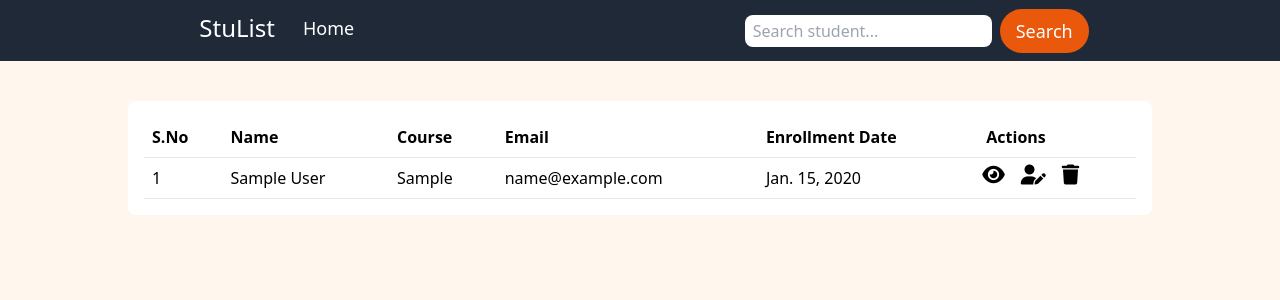
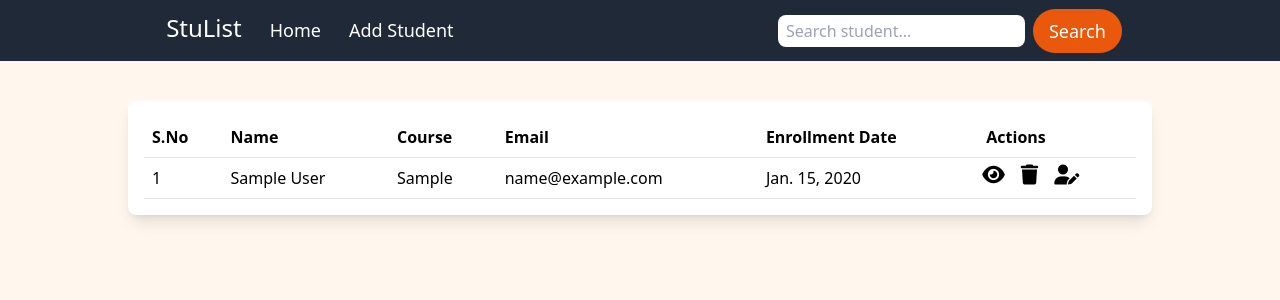
Before and after one commit to Aakashmid/StudentRecords, a Django app: page / in a window 1280 px wide. Shown: the top 300 px of the page. Run offline with Django 5.2, Linux system fonts and the light colour scheme; tables that the repository leaves empty hold one stand-in row (values such as "Sample post"); some libraries are stand-ins or nearby versions.

Commit message:
Created delete and create data logic , updated index.html

```diff
--- a/static/src/main.css
+++ b/static/src/main.css
@@ -623,12 +623,17 @@ video {
   display: table;
 }
 
-.w-1\/2 {
-  width: 50%;
+.w-11\/12 {
+  width: 91.666667%;
 }
 
-.w-\[80vw\] {
-  width: 80vw;
+.w-\[95vw\] {
+  width: 95vw;
+}
+
+.w-fit {
+  width: -moz-fit-content;
+  width: fit-content;
 }
 
 .w-full {
@@ -641,6 +646,10 @@ video {
 
 .items-start {
   align-items: flex-start;
+}
+
+.items-end {
+  align-items: flex-end;
 }
 
 .items-center {
@@ -773,6 +802,18 @@ video {
   color: rgb(255 255 255 / var(--tw-text-opacity));
 }
 
+.shadow-xl {
+  --tw-shadow: 0 20px 25px -5px rgb(0 0 0 / 0.1), 0 8px 10px -6px rgb(0 0 0 / 0.1);
+  --tw-shadow-colored: 0 20px 25px -5px var(--tw-shadow-color), 0 8px 10px -6px var(--tw-shadow-color);
+  box-shadow: var(--tw-ring-offset-shadow, 0 0 #0000), var(--tw-ring-shadow, 0 0 #0000), var(--tw-shadow);
+}
+
+.shadow-lg {
+  --tw-shadow: 0 10px 15px -3px rgb(0 0 0 / 0.1), 0 4px 6px -4px rgb(0 0 0 / 0.1);
+  --tw-shadow-colored: 0 10px 15px -3px var(--tw-shadow-color), 0 4px 6px -4px var(--tw-shadow-color);
+  box-shadow: var(--tw-ring-offset-shadow, 0 0 #0000), var(--tw-ring-shadow, 0 0 #0000), var(--tw-shadow);
+}
+
 .outline-none {
   outline: 2px solid transparent;
   outline-offset: 2px;
@@ -798,9 +844,23 @@ video {
   color: rgb(31 41 55 / var(--tw-text-opacity));
 }
 
+@media (min-width: 768px) {
+  .md\:w-3\/4 {
+    width: 75%;
+  }
+}
+
 @media (min-width: 1024px) {
+  .lg\:w-\[80vw\] {
+    width: 80vw;
+  }
+
   .lg\:p-4 {
     padding: 1rem;
+  }
+
+  .lg\:p-6 {
+    padding: 1.5rem;
   }
 
   .lg\:text-2xl {
--- a/studentApp/urls.py
+++ b/studentApp/urls.py
@@ -4,5 +4,6 @@ app_name="StuApp"
 
 urlpatterns = [
     path('',views.StudentList.as_view(),name='student-list'),
-    path('student/<int:pk>',views.StudentDetail.as_view(),name='Student-Detail')
+    path('detail/<int:pk>',views.StudentDetail.as_view(),name='Student-Detail'),
+    path('delete/<int:pk>',views.StudentDelete.as_view(),name='Student-Delete')
 ]
--- a/studentApp/views.py
+++ b/studentApp/views.py
@@ -3,6 +3,8 @@ from django.db.models.query import QuerySet
 from django.shortcuts import render
 from django.views.generic import ListView,UpdateView,CreateView,DeleteView,DetailView
 from .models import Student
+from django.db.models import Q
+from django.urls import reverse_lazy
 # Create your views here.
 # Using Class Based View
 
@@ -12,8 +14,25 @@ class StudentList(ListView):
     template_name='studentApp/index.html'
     context_object_name='students'
 
+    def get_queryset(self):
+        queryset= super().get_queryset()  # init queryset
+        query=self.request.GET.get('q')
+        if query:
+            queryset = queryset.filter(Q(first_name__icontains=query) | Q(last_name__icontains=query) | Q(email__icontains=query) )
+        return queryset
+
 
 class StudentDetail(DetailView):
     model=Student
+    context_object_name='student'
     template_name='studentApp/studetail.html'
-    context_object_name='student'
+
+# class StudentCreate(CreateView):
+#     pass
+
+# class StudentUpdate(UpdateView):
+#     pass
+
+class StudentDelete(DeleteView):
+    model=Student
+    success_url=reverse_lazy('StuApp:student-list')
--- a/templates/studentApp/base.html
+++ b/templates/studentApp/base.html
@@ -12,12 +12,13 @@
 <body class="bg-orange-50">
     <header>
         <nav class="flex items-baseline bg-gray-800  py-2 justify-around  ">
-            <span class="flex items-center space-x-3">
-                <p class="lg:text-2xl text-white font-medium px-2 py-1 hover:text-amber-600 "><a href="/" class="">StuList</a></p>
-                <p class="lg:text-lg text-white px-2 py-1  hover:text-amber-600 "><a href="/" class="">Home</a></p>
-            </span>
-            <form action="#" class="flex space-x-2 items-center">
-                <input type="text" class="px-2 py-1  outline outline-none  rounded-lg " placeholder="Search student...">
+            <ul class="flex items-end space-x-3">
+                <li class="lg:text-2xl text-white font-medium px-2 py-1"><a href="/" class="">StuList</a></li>
+                <li class="lg:text-lg text-white px-2 py-1  hover:text-amber-600 "><a href="/" class="">Home</a></li>
+                <li class="lg:text-lg text-white px-2 py-1  hover:text-amber-600 "><a href="{% url 'StuApp:Student-Create' %}" class="">Add Student</a></li>
+            </ul>
+            <form action="{% url 'StuApp:student-list' %}" method="get" class="flex space-x-2 items-center">
+                <input name="q" type="text" class="px-2 py-1  outline outline-none  rounded-lg " placeholder="Search student...">
                 <button type="submit" class="px-4 text-white py-2 rounded-3xl text-lg bg-orange-600 hover:bg-orange  ">Search</button>
             </form>
         </nav>
--- a/templates/studentApp/index.html
+++ b/templates/studentApp/index.html
@@ -6,9 +6,12 @@ Home
 
 {% block content%}
 <div class="container mt-10 w-full ">
-    <div class="w-[80vw] mx-auto rounded-lg lg:rouded-xl bg-white p-3 lg:p-4">
+
+
+    <div class="w-[95vw] lg:w-[80vw]    shadow-lg  mx-auto rounded-lg lg:rouded-xl bg-white p-3 lg:p-4">
+        {% if students %}
         <table class="w-full">
-            <tr class="border-b">
+            <tr class="border-b pb-4">
                 <th class="text-left p-2" >S.No</th>
                 <th class="text-left p-2" >Name</th>
                 <th class="text-left p-2" >Course</th>
@@ -24,14 +27,22 @@ Home
                 <td class="text-left p-2" >{{st.email}}</td>
                 <td class="text-left p-2" >{{st.enrollment_date}}</td>
                 <td class="flex items-baseline space-x-2">
-                    <a href="{% url "StuApp:Student-Detail" st.id %}" class="view-btn p-1 hover:shadow-xl active:text-gray-800 "><i class="fa-solid fa-eye fa-lg"></i></a>
+                    <a href="{% url 'StuApp:Student-Detail' st.id %}" class="view-btn p-1 hover:shadow-xl active:text-gray-800 "><i class="fa-solid fa-eye fa-lg"></i></a>
+                    <form action="{% url 'StuApp:Student-Delete' st.id  %}" method="post">
+                        {% csrf_token %}
+                        <button type="submit" class="delete-btn p-1 hover:shadow-xl active:text-gray-800 "><i class="fa-solid fa-trash fa-lg"></i></button>
+                    </form>
                     <a href="#" class="edit-btn p-1 hover:shadow-xl active:text-gray-800 "><i class="fa-solid fa-user-pen fa-lg"></i></a>
-                    <a href="#" class="delete-btn p-1 hover:shadow-xl active:text-gray-800 "><i class="fa-solid fa-trash fa-lg"></i></a>
                 </td>
 
             </tr>
             {% endfor %}
         </table>
+        {% else %}
+        <div class="w-fit mx-auto ">
+            <p class="text-center lg:text-xl text-lg  font-medium ">There is no student !! </p>
+        </div>
+        {% endif %}
     </div>
 </div>
 {% endblock content%}
```
Also changed, not shown: other parts of static/src/main.css (+45 -9 lines), templates/studentApp/studentCreate.html (added, +15 -0 lines), templates/studentApp/studetail.html (+6 -2 lines), db.sqlite3.
